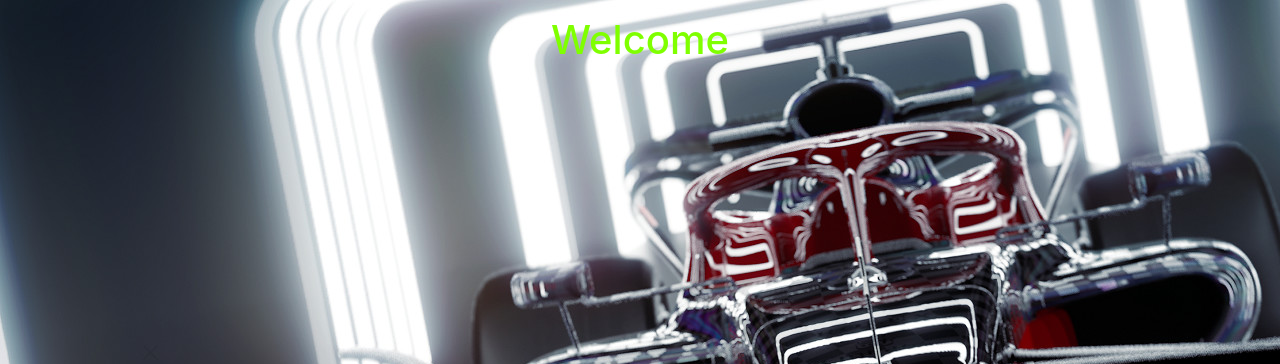
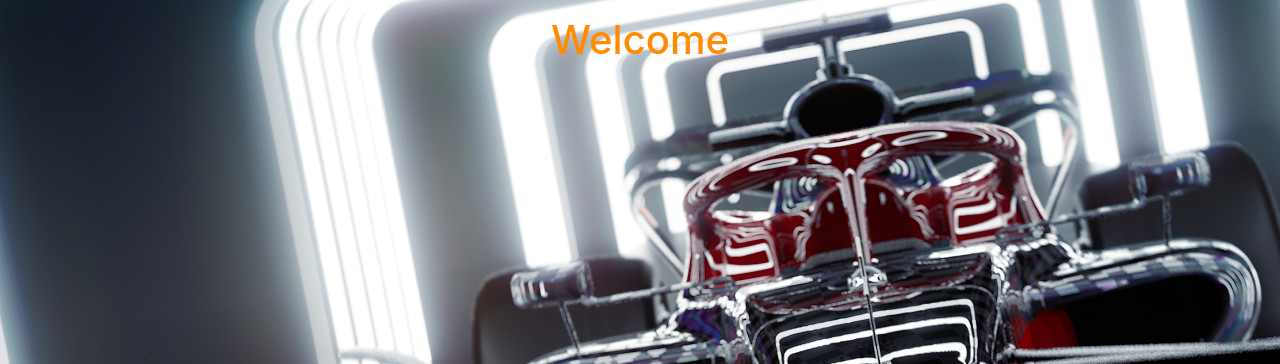
Before and after one commit to afc-asd/AID, a Django app: page /home/ in a window 1280 px wide. Shown: the part 56-420 px from the top of the page. Run offline with Django 4.2, Linux system fonts and the light colour scheme; some libraries are stand-ins or nearby versions.

Commit message:
User accounts

```diff
--- a/home/templates/home/home.html
+++ b/home/templates/home/home.html
@@ -59,7 +59,7 @@
   </nav>
 
   <div class="container my-3">
-    <h1 style="text-align:center;color: chartreuse">Welcome</h1>
+    <h1 style="text-align:center;color: darkorange">Welcome</h1>
   </div>
 </body>
 
```
Also changed, not shown: 1 other file.
